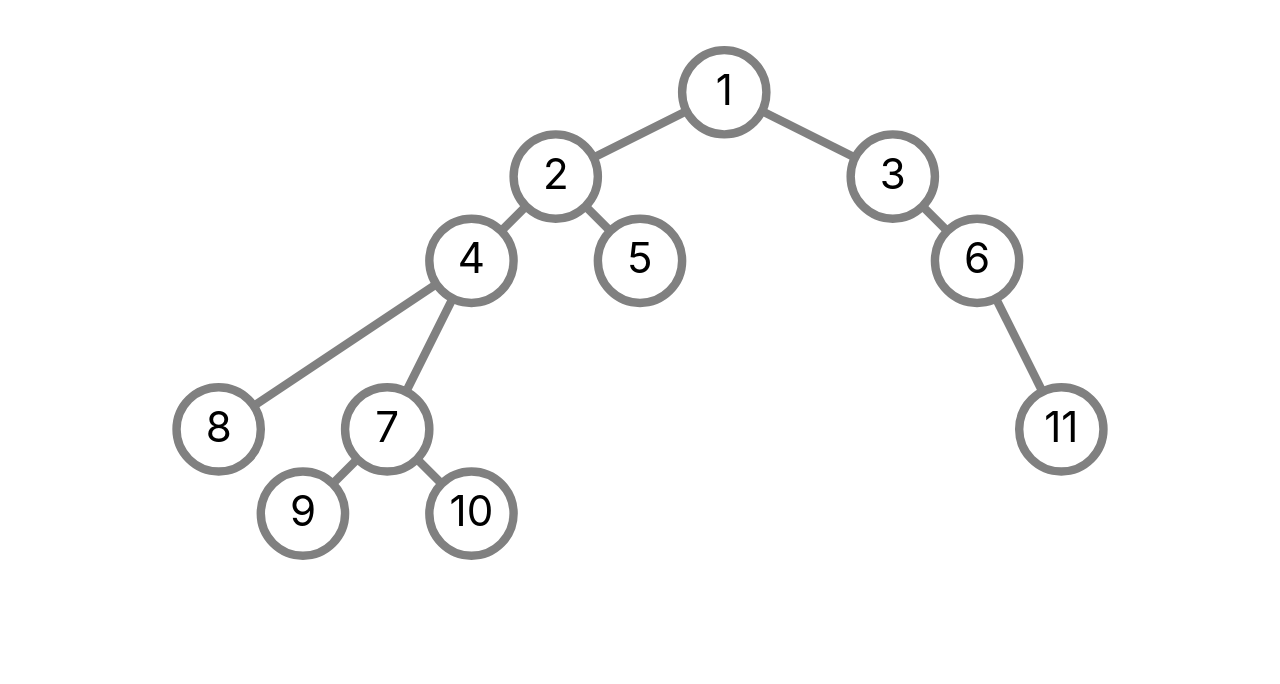
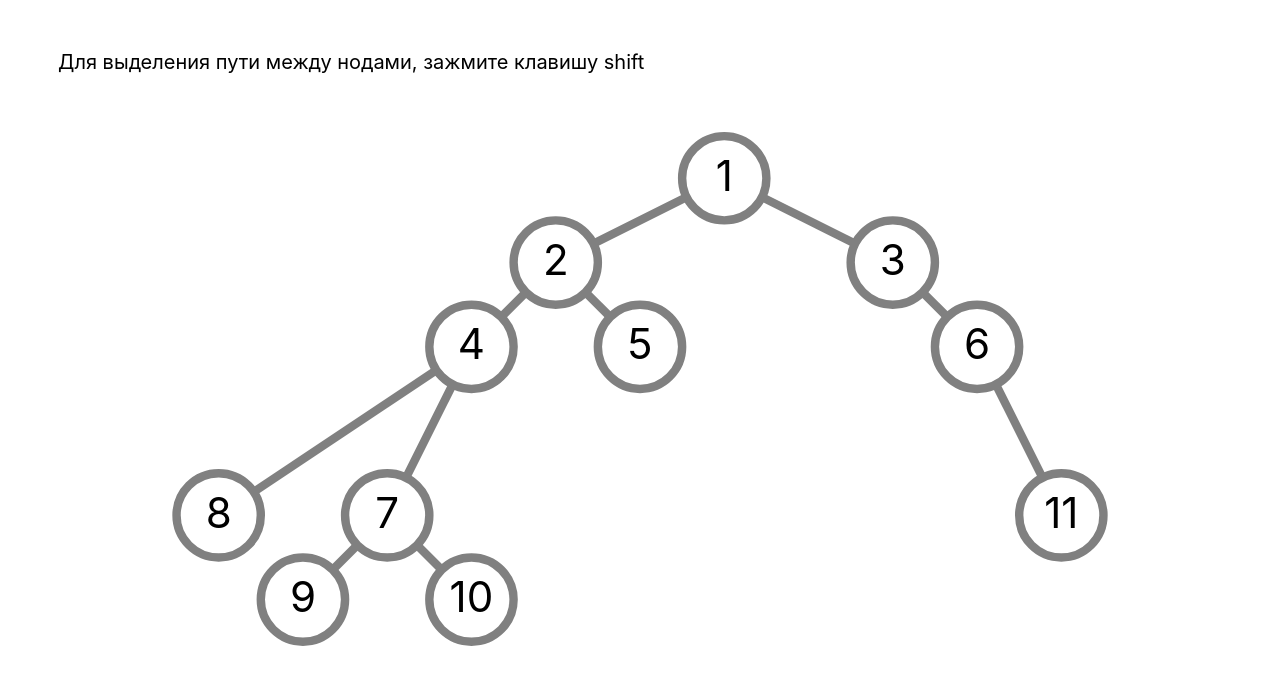
Before and after one commit to seliverstovv/test-task-tree, a React (Create React App) app: page / in a window 1280 px wide. Shown: the top 684 px of the page. Built offline with nearby package versions, Linux system fonts and the light colour scheme.

Commit message:
added prompt

```diff
--- a/src/App.tsx
+++ b/src/App.tsx
@@ -8,6 +8,7 @@ const App = () => {
 
   return (
     <div className={styles.app}>
+      <p className={styles.text}>Для выделения пути между нодами, зажмите клавишу shift</p>
       <Tree preparedTree={preparedTree} />
     </div>
   )
--- a/src/index.module.css
+++ b/src/index.module.css
@@ -6,3 +6,9 @@
   -webkit-font-smoothing: antialiased;
   -moz-osx-font-smoothing: grayscale;
 }
+
+.text {
+  font-size: 20px;
+  padding-left: 50px;
+  padding-top: 30px;
+}
```
Also changed, not shown: 1 other file (tests, documents, lock files or other folders).
